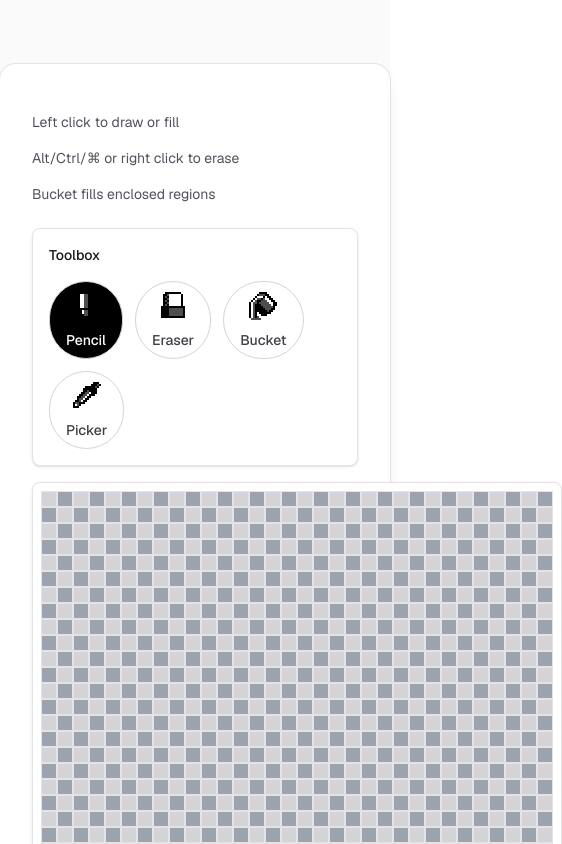
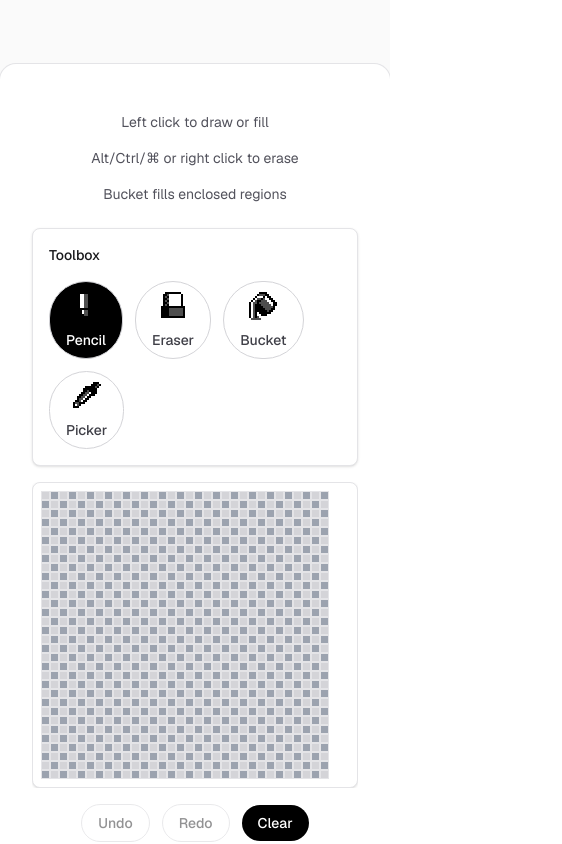
Before and after one commit to B-Llage/art-of-questing, a Next.js app: page / in a window 390 px wide. Shown: the top 844 px of the page, 562 px wide, since content can reach past the window. Built offline with nearby package versions, Linux system fonts and the light colour scheme.

Commit message:
Mobile Fixes

```diff
--- a/app/components/PixelPencil/PixelPencil.tsx
+++ b/app/components/PixelPencil/PixelPencil.tsx
@@ -80,6 +80,10 @@ export function PixelPencil() {
   const redoStackRef = useRef<PixelValue[][]>([]);
   const actionInProgressRef = useRef(false);
   const actionModifiedRef = useRef(false);
+  const gridWrapperRef = useRef<HTMLDivElement | null>(null);
+  const gridRef = useRef<HTMLDivElement | null>(null);
+  const activePointerIdRef = useRef<number | null>(null);
+  const [availableWidth, setAvailableWidth] = useState<number>(0);
   const currentPalette = useMemo(() => {
     const found = PALETTE_THEMES.find((theme) => theme.id === paletteThemeId);
     return found ?? PALETTE_THEMES[0];
@@ -95,9 +99,41 @@ export function PixelPencil() {
     [currentPalette],
   );
 
+  const displayCellSize = useMemo(() => {
+    if (!availableWidth) {
+      return canvasPixelSize;
+    }
+    const paddingOffset = 8; // account for grid padding (p-2)
+    const effectiveWidth = Math.max(0, availableWidth - paddingOffset);
+    const maxCellSize = Math.floor(effectiveWidth / GRID_SIZE);
+    if (!Number.isFinite(maxCellSize) || maxCellSize <= 0) {
+      return canvasPixelSize;
+    }
+    const clamped = Math.max(4, maxCellSize);
+    return Math.min(canvasPixelSize, clamped);
+  }, [availableWidth, canvasPixelSize]);
+
   useEffect(() => {
     pixelsRef.current = pixels;
   }, [pixels]);
+
+  useEffect(() => {
+    if (typeof window === "undefined" || !gridWrapperRef.current) {
+      return;
+    }
+    const updateSize = () => {
+      if (!gridWrapperRef.current) return;
+      setAvailableWidth(gridWrapperRef.current.clientWidth);
+    };
+    updateSize();
+    const observer = new ResizeObserver(updateSize);
+    observer.observe(gridWrapperRef.current);
+    window.addEventListener("resize", updateSize);
+    return () => {
+      observer.disconnect();
+      window.removeEventListener("resize", updateSize);
+    };
+  }, []);
 
   const updateHistoryState = useCallback(() => {
     setCanUndo(undoStackRef.current.length > 0);
@@ -349,6 +385,7 @@ export function PixelPencil() {
   const stopStroke = useCallback(() => {
     isDrawingRef.current = false;
     lastPaintedIndexRef.current = null;
+    activePointerIdRef.current = null;
     finalizeAction();
   }, [finalizeAction]);
 
@@ -424,6 +461,12 @@ export function PixelPencil() {
         floodFill(index, isErase ? null : activeColor);
         return;
       }
+      try {
+        event.currentTarget.setPointerCapture(event.pointerId);
+        activePointerIdRef.current = event.pointerId;
+      } catch {
+        activePointerIdRef.current = event.pointerId;
+      }
       const strokeColor =
         tool === "eraser" ? null : isErase ? null : activeColor;
       startStroke(index, strokeColor);
@@ -441,9 +484,44 @@ export function PixelPencil() {
     [continueStroke],
   );
 
+  const handlePointerMove = useCallback(
+    (event: ReactPointerEvent<HTMLButtonElement>) => {
+      if (!isDrawingRef.current) return;
+      if (
+        activePointerIdRef.current !== null &&
+        event.pointerId !== activePointerIdRef.current
+      ) {
+        return;
+      }
+      if (!gridRef.current || displayCellSize <= 0) return;
+      const rect = gridRef.current.getBoundingClientRect();
+      const x = event.clientX - rect.left;
+      const y = event.clientY - rect.top;
+      if (Number.isNaN(x) || Number.isNaN(y)) return;
+      const column = Math.floor(x / displayCellSize);
+      const row = Math.floor(y / displayCellSize);
+      if (
+        column < 0 ||
+        column >= GRID_SIZE ||
+        row < 0 ||
+        row >= GRID_SIZE
+      ) {
+        return;
+      }
+      const index = row * GRID_SIZE + column;
+      event.preventDefault();
+      setHoverIndex(index);
+      continueStroke(index);
+    },
+    [continueStroke, displayCellSize, setHoverIndex],
+  );
+
   const handlePointerUp = useCallback(
     (event: ReactPointerEvent<HTMLButtonElement>) => {
       event.preventDefault();
+      if (event.currentTarget.hasPointerCapture(event.pointerId)) {
+        event.currentTarget.releasePointerCapture(event.pointerId);
+      }
       stopStroke();
       setHoverIndex(null);
     },
@@ -512,10 +590,10 @@ export function PixelPencil() {
           <button
             key={key}
             type="button"
-            className="relative border border-zinc-200 focus:outline-none focus-visible:ring-2 focus-visible:ring-black focus-visible:ring-offset-2 focus-visible:ring-offset-white dark:border-zinc-700 dark:focus-visible:ring-white dark:focus-visible:ring-offset-black"
+            className="relative border border-zinc-200 touch-none select-none focus:outline-none focus-visible:ring-2 focus-visible:ring-black focus-visible:ring-offset-2 focus-visible:ring-offset-white dark:border-zinc-700 dark:focus-visible:ring-white dark:focus-visible:ring-offset-black"
             style={{
-              width: `${canvasPixelSize}px`,
-              height: `${canvasPixelSize}px`,
+              width: `${displayCellSize}px`,
+              height: `${displayCellSize}px`,
               backgroundColor: fillColor,
               opacity:
                 tool === "bucket"
@@ -529,6 +607,7 @@ export function PixelPencil() {
             onContextMenu={(event) => event.preventDefault()}
             onPointerDown={(event) => handlePointerDown(event, index)}
             onPointerEnter={(event) => handlePointerEnter(event, index)}
+            onPointerMove={handlePointerMove}
             onPointerUp={handlePointerUp}
             onPointerLeave={handlePointerLeave}
           />
@@ -537,13 +616,14 @@ export function PixelPencil() {
     [
       handlePointerDown,
       handlePointerEnter,
+      handlePointerMove,
       handlePointerLeave,
       handlePointerUp,
       pixels,
       bucketPreview,
       brushPreview,
       tool,
-      canvasPixelSize,
+      displayCellSize,
     ],
   );
 
@@ -686,7 +766,7 @@ export function PixelPencil() {
 
   return (
     <div className="flex flex-col gap-6">
-      <div className="flex flex-wrap items-center gap-4 text-sm text-zinc-600 dark:text-zinc-300">
+      <div className="flex flex-wrap items-center justify-center gap-4 text-sm text-zinc-600 dark:text-zinc-300">
         <span>Left click to draw or fill</span>
         <span>Alt/Ctrl/⌘ or right click to erase</span>
         <span>Bucket fills enclosed regions</span>
@@ -703,16 +783,19 @@ export function PixelPencil() {
               <div className="flex flex-wrap gap-3">{toolButtons}</div>
             </div>
           </div>
-          <div
-            className="grid self-start rounded-lg border border-zinc-200 bg-white p-2 shadow-sm dark:border-zinc-700 dark:bg-zinc-900"
-            style={{
-              gridTemplateColumns: `repeat(${GRID_SIZE}, ${canvasPixelSize}px)`,
-              gridTemplateRows: `repeat(${GRID_SIZE}, ${canvasPixelSize}px)`,
-            }}
-          >
-            {cells}
+          <div ref={gridWrapperRef} className="w-full overflow-hidden touch-none">
+            <div
+              ref={gridRef}
+              className="grid mx-auto max-w-full rounded-lg border border-zinc-200 bg-white p-2 shadow-sm dark:border-zinc-700 dark:bg-zinc-900"
+              style={{
+                gridTemplateColumns: `repeat(${GRID_SIZE}, ${displayCellSize}px)`,
+                gridTemplateRows: `repeat(${GRID_SIZE}, ${displayCellSize}px)`,
+                }}
+            >
+              {cells}
+            </div>
           </div>
-          <div className="flex flex-wrap items-center gap-3">
+          <div className="flex flex-wrap items-center justify-center gap-3">
             <button
               type="button"
               onClick={undo}
```
